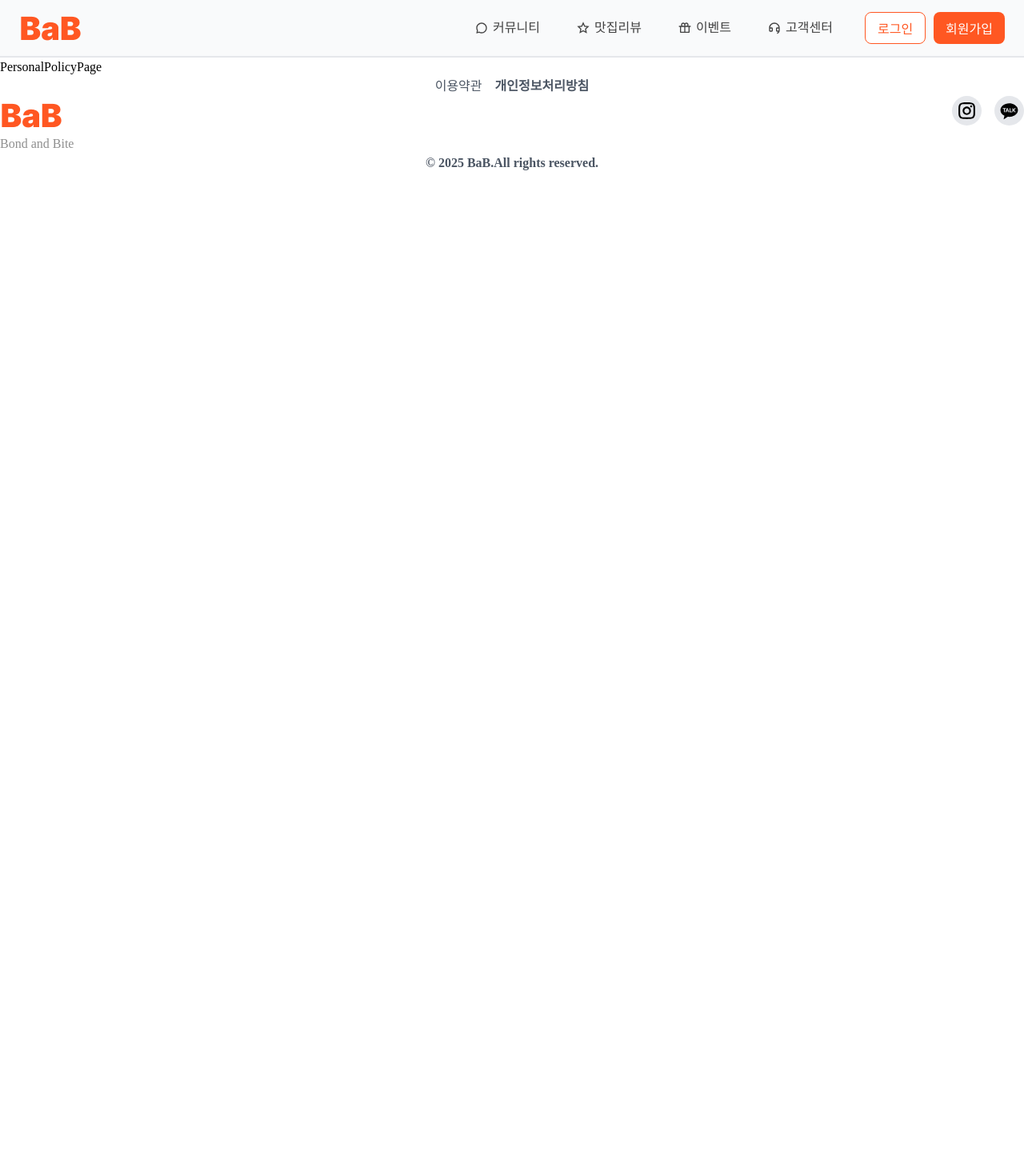
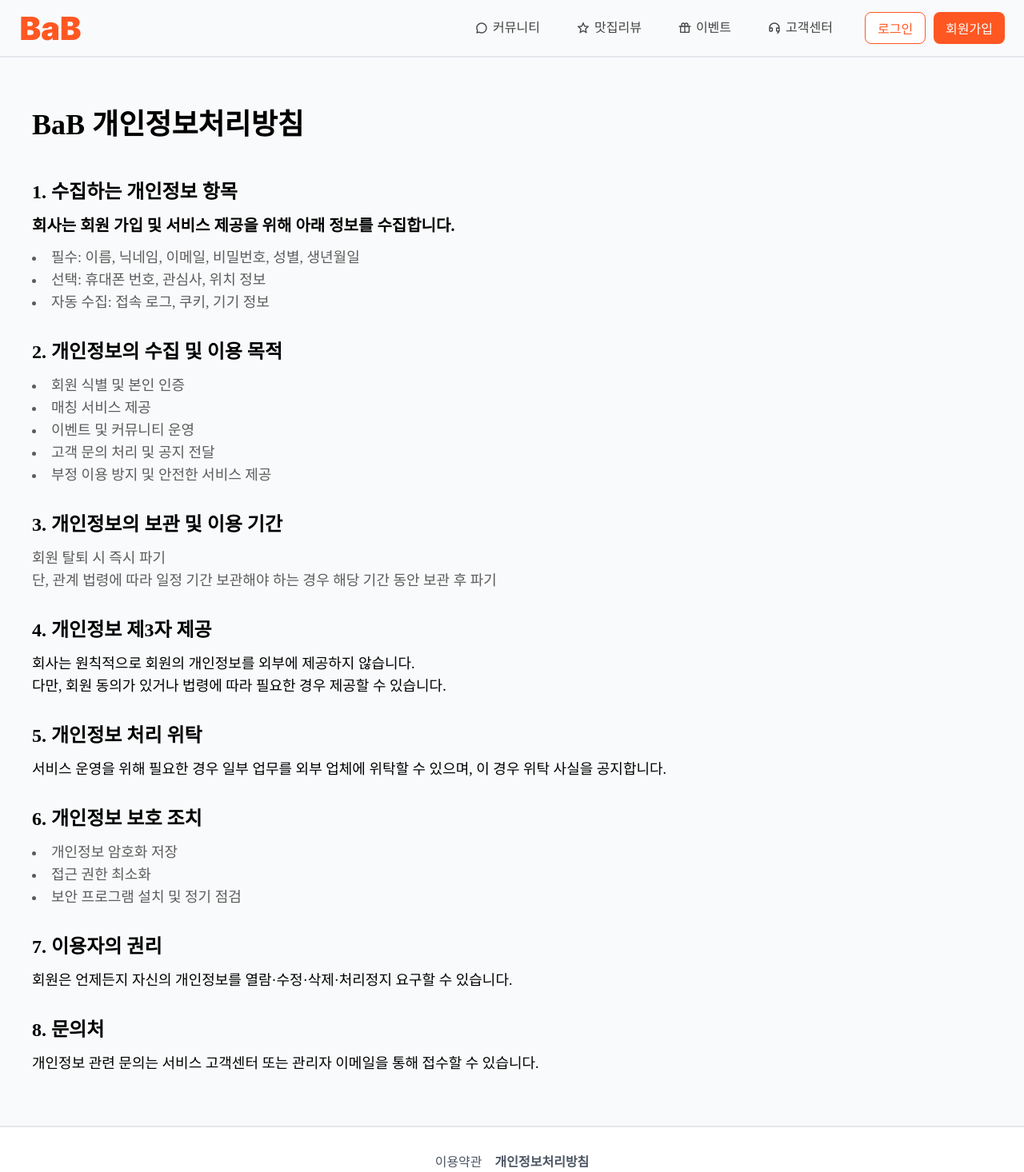
Before and after one commit to devdorong/BaB, a React (Vite) app: page /perpolicy in a window 1280 px wide. Shown: the top 1466 px of the page at 80% size. Before the commit the page ends 800 px from the top, so only its background shows below. Built offline with nearby package versions, Linux system fonts and the light colour scheme; no server answers; a web font is replaced by a local one.

Commit message:
[docs] posts 작업중

```diff
--- a/src/components/member/MemberFooter.tsx
+++ b/src/components/member/MemberFooter.tsx
@@ -4,8 +4,8 @@ import logo from '/images/logo_sm.png';
 
 const MemberFooter = () => {
   return (
-    <div className="w-full flex flex-col gap h-[155px] bg-white text-gray-600 border-babgray bottom-0">
-      <div className="w-[1280px] mx-auto">
+    <div className="w-full flex flex-col gap h-[155px] bg-white text-gray-600 border-t-2">
+      <div className="w-[1280px] mx-auto p-8">
         <div className="justify-center flex gap-4 mx-auto">
           <Link to={`/privacy`}>이용약관</Link>
           <Link to={`/perpolicy`}>
--- a/src/pages/PersonalPolicyPage.tsx
+++ b/src/pages/PersonalPolicyPage.tsx
@@ -1,5 +1,79 @@
 function PersonalPolicyPage() {
-  return <div>PersonalPolicyPage</div>;
+  return (
+    <div className="w-full font-normal text-lg bg-bg-bg">
+      <div className="w-[1280px] mx-auto py-16 px-10 flex flex-col gap-12">
+        <div className="font-bold text-4xl">
+          <p>BaB 개인정보처리방침</p>
+        </div>
+        <div className="flex flex-col gap-8">
+          <div className="flex flex-col gap-3">
+            <div>
+              <p className="font-bold text-2xl">1. 수집하는 개인정보 항목</p>
+            </div>
+            <div>
+              <p className="font-bold text-xl">
+                회사는 회원 가입 및 서비스 제공을 위해 아래 정보를 수집합니다.
+              </p>
+            </div>
+            <ul className="list-disc list-inside text-babgray-700">
+              <li>필수: 이름, 닉네임, 이메일, 비밀번호, 성별, 생년월일</li>
+              <li>선택: 휴대폰 번호, 관심사, 위치 정보</li>
+              <li>자동 수집: 접속 로그, 쿠키, 기기 정보</li>
+            </ul>
+          </div>
+          <div className="flex flex-col gap-3">
+            <p className="font-bold text-2xl">2. 개인정보의 수집 및 이용 목적</p>
+            <ul className="list-disc list-inside text-babgray-700">
+              <li>회원 식별 및 본인 인증</li>
+              <li>매칭 서비스 제공</li>
+              <li>이벤트 및 커뮤니티 운영</li>
+              <li>고객 문의 처리 및 공지 전달</li>
+              <li>부정 이용 방지 및 안전한 서비스 제공</li>
+            </ul>
+          </div>
+          <div className="flex flex-col gap-3">
+            <p className="font-bold text-2xl">3. 개인정보의 보관 및 이용 기간</p>
+            <ul className="list-disc list-inside text-babgray-700">
+              <p>회원 탈퇴 시 즉시 파기</p>
+              <p>단, 관계 법령에 따라 일정 기간 보관해야 하는 경우 해당 기간 동안 보관 후 파기</p>
+            </ul>
+          </div>
+          <div className="flex flex-col gap-3">
+            <p className="font-bold text-2xl">4. 개인정보 제3자 제공</p>
+            <div>
+              <p>회사는 원칙적으로 회원의 개인정보를 외부에 제공하지 않습니다.</p>
+              <p>다만, 회원 동의가 있거나 법령에 따라 필요한 경우 제공할 수 있습니다.</p>
+            </div>
+          </div>
+          <div className="flex flex-col gap-3">
+            <p className="font-bold text-2xl">5. 개인정보 처리 위탁</p>
+            <p>
+              서비스 운영을 위해 필요한 경우 일부 업무를 외부 업체에 위탁할 수 있으며, 이 경우 위탁
+              사실을 공지합니다.
+            </p>
+          </div>
+          <div className="flex flex-col gap-3">
+            <p className="font-bold text-2xl">6. 개인정보 보호 조치</p>
+            <ul className="list-disc list-inside text-babgray-700">
+              <li>개인정보 암호화 저장</li>
+              <li>접근 권한 최소화</li>
+              <li>보안 프로그램 설치 및 정기 점검</li>
+            </ul>
+          </div>
+          <div className="flex flex-col gap-3">
+            <p className="font-bold text-2xl">7. 이용자의 권리</p>
+            <p>회원은 언제든지 자신의 개인정보를 열람·수정·삭제·처리정지 요구할 수 있습니다.</p>
+          </div>
+          <div className="flex flex-col gap-3">
+            <p className="font-bold text-2xl">8. 문의처</p>
+            <p>
+              개인정보 관련 문의는 서비스 고객센터 또는 관리자 이메일을 통해 접수할 수 있습니다.
+            </p>
+          </div>
+        </div>
+      </div>
+    </div>
+  );
 }
 
 export default PersonalPolicyPage;
--- a/src/pages/TermsofServicePage.tsx
+++ b/src/pages/TermsofServicePage.tsx
@@ -1,7 +1,7 @@
 function TermsofServicePage() {
   return (
     <div className="w-full font-normal text-lg bg-bg-bg">
-      <div className="w-[1280px] mx-auto p-8 flex flex-col gap-8 ">
+      <div className="w-[1280px] mx-auto py-16 px-10 flex flex-col gap-8 ">
         <div className="font-bold text-4xl">
           <p>BaB 이용약관</p>
         </div>
--- a/src/pages/member/communitys/CommunityPage.tsx
+++ b/src/pages/member/communitys/CommunityPage.tsx
@@ -1,7 +1,61 @@
+import { Link } from 'react-router-dom';
+import { ButtonFillMd } from '../../../ui/button';
+import { supabase } from '../../../lib/supabase';
+import type { Database, posts } from '../../../types/bobType';
+import { useState } from 'react';
+
+type CommunityCategoriesType = Database['public']['Tables']['posts']['Row']['post_category'];
+
+const CommunityCategories: CommunityCategoriesType[] = ['자유게시판', '팁과노하우', '맛집추천요청'];
+
 function CommunityPage() {
+  const [activeCategory, setActiveCategory] = useState<CommunityCategoriesType>('자유게시판');
+
+  const getPosts = async (): Promise<any> => {
+    const { data, error } = await supabase.from('posts').select('*');
+    return data || [];
+  };
+
   return (
-    <div>
-      <h2>CommunityPage</h2>
+    <div className="w-full bg-bg-bg">
+      <div className="w-[1280px] mx-auto flex flex-col gap-10 py-8">
+        {/* 타이틀 */}
+        <div className="flex flex-col gap-1">
+          <p className="text-3xl font-bold">커뮤니티</p>
+          <p className="text-babgray-600">맛집 친구들과 소통해보세요</p>
+        </div>
+        {/* 검색폼,버튼 */}
+        <div className="flex justify-between items-center">
+          <div>검색창</div>
+          <Link to={'/member/community/write'}>
+            <ButtonFillMd>작성하기</ButtonFillMd>
+          </Link>
+        </div>
+        {/* 카테고리,게시글 */}
+        <div>
+          <div className="flex gap-10 border-b-[1px] border-babgray-150">
+            {CommunityCategories.map(item => (
+              <div
+                key={item}
+                className={`px-4 py-2 cursor-pointer ${activeCategory === item ? 'text-bab border-b-2 border-bab' : ' text-babgray-700'} hover:text-bab transition-colors`}
+                onClick={() => setActiveCategory(item)}
+              >
+                {item}
+              </div>
+            ))}
+          </div>
+          <div>
+            <div>게시글1</div>
+            <div>게시글2</div>
+            <div>게시글3</div>
+            <div>게시글4</div>
+          </div>
+        </div>
+        {/* 페이지네이션 */}
+        <div>
+          <div>페이지네이션</div>
+        </div>
+      </div>
     </div>
   );
 }
--- a/src/ui/jy/ReviewCard.tsx
+++ b/src/ui/jy/ReviewCard.tsx
@@ -1,5 +1,5 @@
 import styled from 'styled-components';
-import { ItalianFood } from './tag';
+import { ItalianFood } from '../tag';
 import {
   RiArrowRightLine,
   RiHeart3Line,
--- a/tailwind.config.js
+++ b/tailwind.config.js
@@ -74,5 +74,5 @@ module.exports = {
       },
     },
   },
-  plugins: [require('@tailwindcss/line-clamp')],
+  plugins: [],
 };
```
